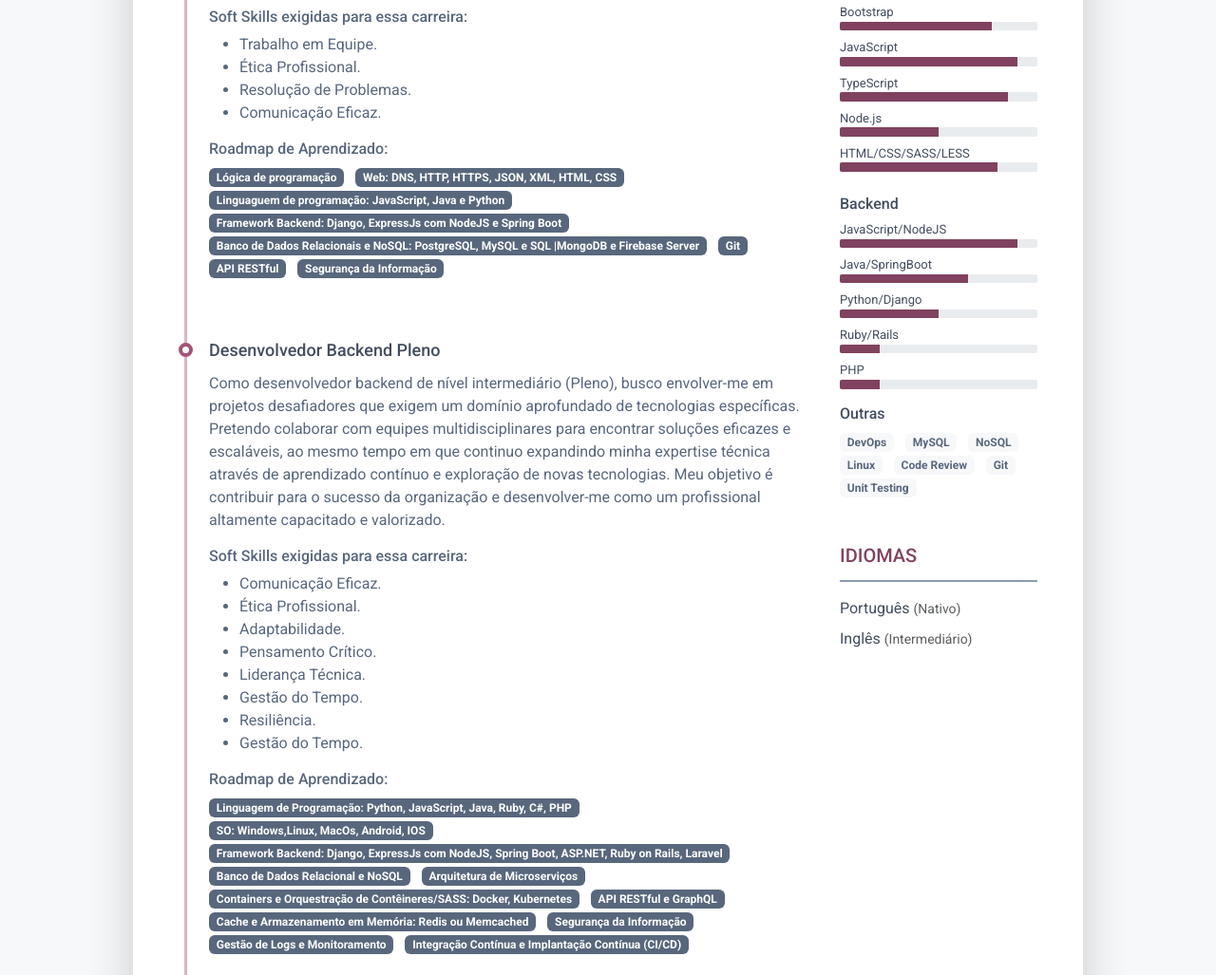
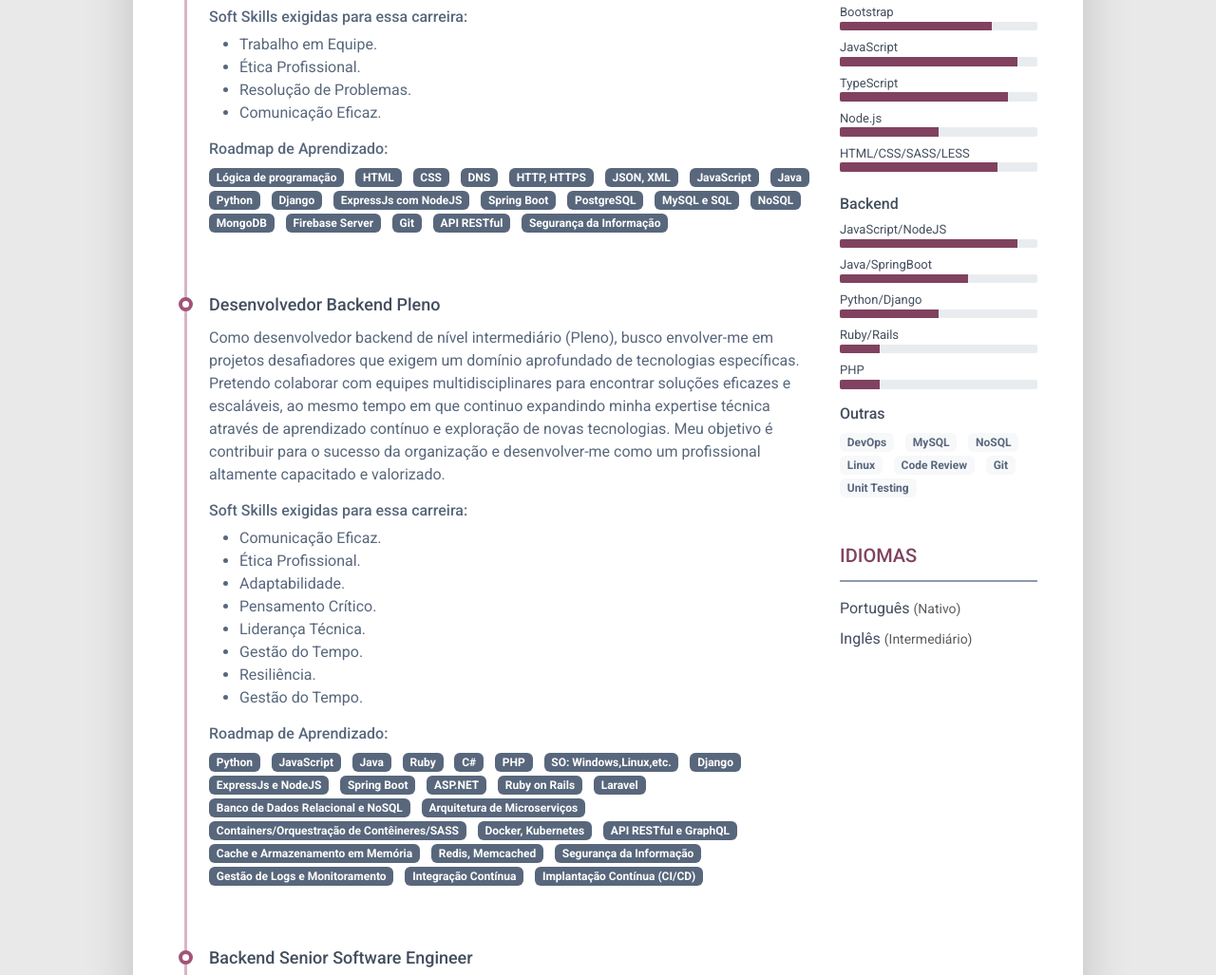
Before and after one commit to luisfbarreto/MapaDeCarreira, a plain HTML site: page index.html in a window 1280 px wide. Shown: the part 890-1917 px from the top of the page at 95% size. Drawn offline with Linux system fonts and the light colour scheme.

Commit message:
Mapa de carreira Update - Responsividade

```diff
--- a/index.html
+++ b/index.html
@@ -137,15 +137,54 @@
 													<span class="badge bg-secondary badge-pill">Lógica de programação</span>
 												</li>
 												<li class="list-inline-item">
-													<span class="badge bg-secondary badge-pill">Web: DNS, HTTP, HTTPS, JSON, XML, HTML, CSS</span>
+													<span class="badge bg-secondary badge-pill">HTML</span>
 												</li>
 												<li class="list-inline-item">
-													<span class="badge bg-secondary badge-pill">Linguaguem de programação: JavaScript, Java e Python</span>
+													<span class="badge bg-secondary badge-pill">CSS</span>
+												</li>
+												<li class="list-inline-item">
+													<span class="badge bg-secondary badge-pill">DNS</span>
+												</li>
+												<li class="list-inline-item">
+													<span class="badge bg-secondary badge-pill">HTTP, HTTPS</span>
+												</li>
+												<li class="list-inline-item">
+													<span class="badge bg-secondary badge-pill">JSON, XML</span>
+												</li>
+												</li>
+												<li class="list-inline-item">
+													<span class="badge bg-secondary badge-pill">JavaScript</span>
+												</li>
+												<li class="list-inline-item">
+													<span class="badge bg-secondary badge-pill">Java</span>
+												</li>
+												<li class="list-inline-item">
+													<span class="badge bg-secondary badge-pill">Python</span>
 												</li>
 												<li class="list-inline-item"><span
-														class="badge bg-secondary badge-pill">Framework Backend: Django, ExpressJs com NodeJS e Spring Boot	</span></li>
+														class="badge bg-secondary badge-pill">Django</span>
+												</li>
 												<li class="list-inline-item"><span
-														class="badge bg-secondary badge-pill">Banco de Dados Relacionais e NoSQL: PostgreSQL, MySQL e SQL |MongoDB e Firebase Server</span></li>
+														class="badge bg-secondary badge-pill">ExpressJs com NodeJS</span>
+												</li>
+												<li class="list-inline-item"><span
+														class="badge bg-secondary badge-pill">Spring Boot	</span>
+												</li>
+												<li class="list-inline-item"><span
+													class="badge bg-secondary badge-pill">PostgreSQL</span>
+												</li>
+												<li class="list-inline-item"><span
+													class="badge bg-secondary badge-pill">MySQL e SQL</span>
+												</li>
+												<li class="list-inline-item"><span
+													class="badge bg-secondary badge-pill">NoSQL</span>
+												</li>
+												<li class="list-inline-item"><span
+													class="badge bg-secondary badge-pill">MongoDB</span>
+												</li>
+												<li class="list-inline-item"><span
+													class="badge bg-secondary badge-pill">Firebase Server</span>
+												</li>
 												<li class="list-inline-item"><span
 														class="badge bg-secondary badge-pill">Git</span></li>
 												<li class="list-inline-item"><span
@@ -187,27 +226,71 @@
 												Roadmap de Aprendizado:</h4>
 											<ul class="list-inline">
 												<li class="list-inline-item"><span
-														class="badge bg-secondary badge-pill">Linguagem de Programação: Python, JavaScript, Java, Ruby, C#, PHP </span></li>
+														class="badge bg-secondary badge-pill">Python</span>
+												</li>
 												<li class="list-inline-item"><span
-														class="badge bg-secondary badge-pill">SO: Windows,Linux, MacOs, Android, IOS </span></li>
+														class="badge bg-secondary badge-pill">JavaScript</span>
+												</li>
 												<li class="list-inline-item"><span
-														class="badge bg-secondary badge-pill">Framework Backend: Django, ExpressJs com NodeJS, Spring Boot, ASP.NET, Ruby on Rails, Laravel</span></li>
+														class="badge bg-secondary badge-pill">Java</span>
+												</li>
+												<li class="list-inline-item"><span
+														class="badge bg-secondary badge-pill">Ruby</span>
+												</li>
+												<li class="list-inline-item"><span
+														class="badge bg-secondary badge-pill">C#</span>
+												</li>
+												<li class="list-inline-item"><span
+														class="badge bg-secondary badge-pill">PHP</span>
+												</li>
+												<li class="list-inline-item"><span
+														class="badge bg-secondary badge-pill">SO: Windows,Linux,etc.</span></li>
+												<li class="list-inline-item"><span
+														class="badge bg-secondary badge-pill">Django</span>
+												</li>
+												<li class="list-inline-item"><span
+														class="badge bg-secondary badge-pill">ExpressJs e NodeJS</span>
+												</li>
+												<li class="list-inline-item"><span
+														class="badge bg-secondary badge-pill">Spring Boot</span>
+												</li>
+												<li class="list-inline-item"><span
+														class="badge bg-secondary badge-pill">ASP.NET</span>
+												</li>
+												<li class="list-inline-item"><span
+														class="badge bg-secondary badge-pill">Ruby on Rails</span>
+												</li>
+												<li class="list-inline-item"><span
+														class="badge bg-secondary badge-pill">Laravel</span>
+												</li>
 												<li class="list-inline-item"><span
 														class="badge bg-secondary badge-pill">Banco de Dados Relacional e NoSQL</span></li>
 												<li class="list-inline-item"><span
 														class="badge bg-secondary badge-pill">Arquitetura de Microserviços</span></li>
 												<li class="list-inline-item"><span
-														class="badge bg-secondary badge-pill">Containers e Orquestração de Contêineres/SASS: Docker, Kubernetes</span></li>
+														class="badge bg-secondary badge-pill">Containers/Orquestração de Contêineres/SASS</span>
+												</li>
+												<li class="list-inline-item"><span
+														class="badge bg-secondary badge-pill">Docker, Kubernetes</span>
+												</li>
 												<li class="list-inline-item"><span
 														class="badge bg-secondary badge-pill">API RESTful e GraphQL</span></li>
 												<li class="list-inline-item"><span
-														class="badge bg-secondary badge-pill">Cache e Armazenamento em Memória: Redis ou Memcached</span></li>
+														class="badge bg-secondary badge-pill">Cache e Armazenamento em Memória</span>
+												</li>
+												<li class="list-inline-item"><span
+														class="badge bg-secondary badge-pill">Redis, Memcached</span>
+												</li>
 												<li class="list-inline-item"><span
 														class="badge bg-secondary badge-pill">Segurança da Informação</span></li>
 												<li class="list-inline-item"><span
 														class="badge bg-secondary badge-pill">Gestão de Logs e Monitoramento</span></li>
 												<li class="list-inline-item"><span
-														class="badge bg-secondary badge-pill">Integração Contínua e Implantação Contínua (CI/CD)</span></li>
+														class="badge bg-secondary badge-pill">Integração Contínua</span>
+												</li>
+												<li class="list-inline-item"><span
+														class="badge bg-secondary badge-pill">Implantação Contínua (CI/CD)</span>
+												</li>
 											</ul>
 										</div>
 
@@ -294,7 +377,11 @@
 												Roadmap de Aprendizado:</h4>
 											<ul class="list-inline">
 												<li class="list-inline-item"><span
-														class="badge bg-secondary badge-pill">Certificações em Segurança da Informação: CompTIA Security+, CISSP, CEH, CISM</span></li>
+														class="badge bg-secondary badge-pill">Certificações em Segurança da Informação</span>
+												</li>
+												<li class="list-inline-item"><span
+														class="badge bg-secondary badge-pill">CompTIA Security+, CISSP, CEH, CISM</span>
+												</li>
 												<li class="list-inline-item"><span
 														class="badge bg-secondary badge-pill">Sistemas Operacionais</span></li>
 												<li class="list-inline-item"><span
@@ -349,13 +436,36 @@
 												<li class="list-inline-item"><span
 														class="badge bg-secondary badge-pill">Entendimento Jurídico</span></li>
 												<li class="list-inline-item"><span
-														class="badge bg-secondary badge-pill">Especialização: Análise de dispositivos móveis e de Redes, Investigação de crimes cibernéticos, Investigação de fraudes digitais</span></li>
+														class="badge bg-secondary badge-pill">Análise de dispositivos móveis</span>
+												</li>
+												<li class="list-inline-item"><span
+														class="badge bg-secondary badge-pill">Investigação de crimes cibernéticos</span>
+												</li>
+												<li class="list-inline-item"><span
+														class="badge bg-secondary badge-pill">Investigação de fraudes digitais</span>
+												</li>
 												<li class="list-inline-item"><span
 														class="badge bg-secondary badge-pill">Certificações Específicas: CCFP, CHFI </span></li>
 												<li class="list-inline-item"><span
 														class="badge bg-secondary badge-pill">Sistemas Operacionais</span></li>
 												<li class="list-inline-item"><span
-														class="badge bg-secondary badge-pill">Ferramentas Forenses:  EnCase Forensic, FTK (Forensic Toolkit), Autopsy, Sleuth Kit, Volatility, X-Ways Forensics</span></li>
+														class="badge bg-secondary badge-pill">EnCase Forensic</span>
+												</li>
+												<li class="list-inline-item"><span
+														class="badge bg-secondary badge-pill">FTK (Forensic Toolkit)</span>
+												</li>
+												<li class="list-inline-item"><span
+														class="badge bg-secondary badge-pill">Autopsy</span>
+												</li>
+												<li class="list-inline-item"><span
+														class="badge bg-secondary badge-pill">Sleuth Kit</span>
+												</li>
+												<li class="list-inline-item"><span
+														class="badge bg-secondary badge-pill">Volatility</span>
+												</li>
+												<li class="list-inline-item"><span
+														class="badge bg-secondary badge-pill">X-Ways Forensics</span>
+												</li>>
 												<li class="list-inline-item"><span
 														class="badge bg-secondary badge-pill">Análise de Artefatos Digitais</span></li>
 												<li class="list-inline-item"><span
```
Also changed, not shown: assets/css/bootstrap-6.css.
